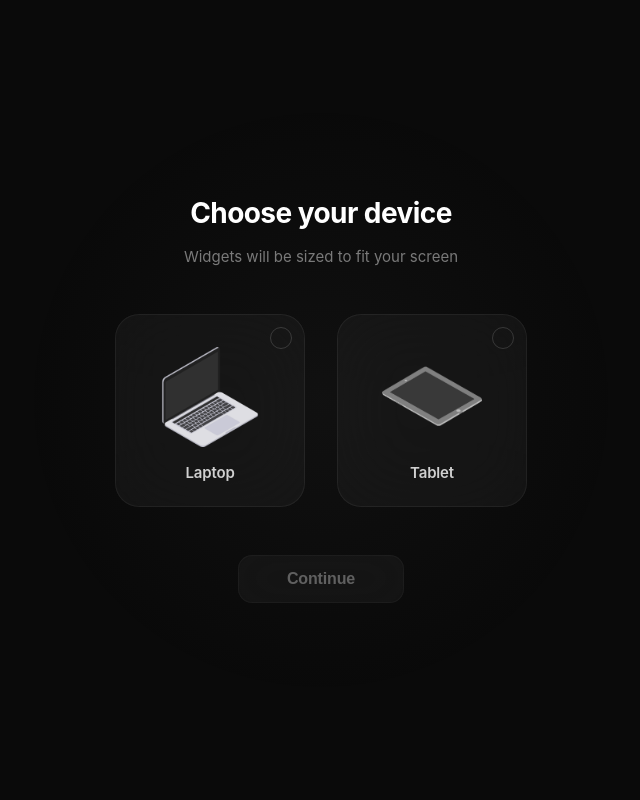
After one commit to omarbaker8/Dashboard, a Flask app: page /setup in a window 1280 px wide. The commit adds this page. Shown: the whole page, without its empty margins (319-959 px from the left). Run offline with Flask 3, Linux system fonts and the light colour scheme; data that the repository does not hold is empty.

Commit message:
initial setup

```diff
--- a/app.py
+++ b/app.py
@@ -3,14 +3,16 @@ import json
 import re
 import time
 import urllib.request
-from flask import Flask, render_template, request, redirect, url_for, jsonify, send_file, abort
+from flask import Flask, render_template, request, redirect, url_for, jsonify, send_file, abort, make_response
 from PIL import Image
 from io import BytesIO
+from db import (get_device, create_device, list_devices, get_device_config,
+                save_device_config, get_device_widgets, save_device_widget,
+                init_device_widgets)
 
 app = Flask(__name__)
 
 WIDGETS_DIR = 'widgets'
-CONFIG_FILE = os.path.join(WIDGETS_DIR, 'config.json')
 WALLPAPERS_DIR = os.path.join('static', 'wallpapers')
 THUMBS_DIR = os.path.join(WALLPAPERS_DIR, '.thumbs')
 THUMB_SIZE = (280, 175)
@@ -20,10 +22,11 @@ os.makedirs(WIDGETS_DIR, exist_ok=True)
 
 
 # ---------------------------------------------------------------------------
-# Widget I/O — fully dynamic, just add a folder with data.js
+# Widget I/O — base widget definitions from disk (templates)
 # ---------------------------------------------------------------------------
 
-def get_widgets():
+def get_base_widgets():
+    """Read widget definitions from disk. These are the base templates."""
     widgets = []
     for item in sorted(os.listdir(WIDGETS_DIR)):
         item_path = os.path.join(WIDGETS_DIR, item)
@@ -45,7 +48,8 @@ def get_widgets():
     return sorted(widgets, key=lambda x: x.get('id', ''))
 
 
-def save_widget(widget):
+def save_base_widget(widget):
+    """Save widget definition to disk (base template)."""
     widget_dir = os.path.join(WIDGETS_DIR, widget['id'])
     os.makedirs(widget_dir, exist_ok=True)
     filepath = os.path.join(widget_dir, 'data.js')
@@ -54,22 +58,25 @@ def save_widget(widget):
 
 
 # ---------------------------------------------------------------------------
-# Config I/O — background and global settings
+# Device-aware helpers
 # ---------------------------------------------------------------------------
 
-def get_config():
-    if os.path.exists(CONFIG_FILE):
-        try:
-            with open(CONFIG_FILE, 'r') as f:
-                return json.load(f)
-        except (json.JSONDecodeError, IOError):
-            pass
-    return {"background": "#0a0a0a", "bg_blur": 0, "bg_dim": 0}
+def current_device_id():
+    """Get device_id from cookie, or None if not set."""
+    return request.cookies.get('device_id')
 
 
-def save_config(config):
-    with open(CONFIG_FILE, 'w') as f:
-        json.dump(config, f, indent=4)
+def require_device():
+    """Return device dict or None. If None, caller should redirect to setup."""
+    did = current_device_id()
+    if not did:
+        return None
+    return get_device(did)
+
+
+def get_widgets_for_device(device_id):
+    """Get widgets with per-device overrides applied."""
+    return get_device_widgets(device_id, get_base_widgets())
 
 
 # ---------------------------------------------------------------------------
@@ -78,17 +85,66 @@ def save_config(config):
 
 @app.route('/')
 def index():
+    if not require_device():
+        return redirect(url_for('setup'))
     return redirect(url_for('dashboard'))
+
+
+@app.route('/setup', methods=['GET', 'POST'])
+def setup():
+    if request.method == 'POST':
+        device_type = request.form.get('device_type', 'laptop')
+        if device_type not in ('laptop', 'tablet'):
+            device_type = 'laptop'
+
+        device_id, name = create_device(device_type)
+        # Initialize per-device widgets from base templates
+        init_device_widgets(device_id, device_type, get_base_widgets())
+        # Set default config
+        save_device_config(device_id, {
+            "background": "url('/static/wallpapers/Acrylic 4.png') no-repeat center / cover fixed",
+            "bg_blur": 0,
+            "bg_dim": 0,
+        })
+
+        resp = make_response(redirect(url_for('dashboard')))
+        resp.set_cookie('device_id', device_id, max_age=60*60*24*365*5, httponly=True, samesite='Lax')
+        return resp
+
+    # Check if there are existing devices to offer switching
+    devices = list_devices()
+    return render_template('setup.html', devices=devices)
+
+
+@app.route('/switch/<device_id>')
+def switch_device(device_id):
+    """Switch to an existing device."""
+    device = get_device(device_id)
+    if not device:
+        return redirect(url_for('setup'))
+    resp = make_response(redirect(url_for('dashboard')))
+    resp.set_cookie('device_id', device_id, max_age=60*60*24*365*5, httponly=True, samesite='Lax')
+    return resp
 
 
 @app.route('/dashboard')
 def dashboard():
-    return render_template('dashboard.html', widgets=get_widgets(), config=get_config())
+    device = require_device()
+    if not device:
+        return redirect(url_for('setup'))
+    config = get_device_config(device['id'])
+    widgets = get_widgets_for_device(device['id'])
+    return render_template('dashboard.html', widgets=widgets, config=config, device=device)
 
 
 @app.route('/settings', methods=['GET', 'POST'])
 def settings():
-    config = get_config()
+    device = require_device()
+    if not device:
+        return redirect(url_for('setup'))
+
+    config = get_device_config(device['id'])
+
     if request.method == 'POST':
         action = request.form.get('action')
 
@@ -96,7 +152,8 @@ def settings():
             widget_id = request.form.get('id', '').strip()
             new_css = request.form.get('css', '').strip()
             if widget_id and new_css:
-                for w in get_widgets():
+                widgets = get_widgets_for_device(device['id'])
+                for w in widgets:
                     if w['id'] == widget_id:
                         w['css'] = new_css
                         # Update location fields if provided
@@ -111,23 +168,23 @@ def settings():
                             val = request.form.get(key)
                             if val is not None:
                                 w[key] = val.strip()
-                        save_widget(w)
+                        save_device_widget(device['id'], w)
                         break
 
         elif action == 'update_background':
             bg_css = request.form.get('background_css', '').strip()
             if bg_css:
                 config['background'] = bg_css
-            # Always persist blur/dim (even 0, so users can reset)
             bg_blur = request.form.get('bg_blur', '0')
             bg_dim = request.form.get('bg_dim', '0')
             config['bg_blur'] = int(bg_blur) if bg_blur.isdigit() else 0
             config['bg_dim'] = int(bg_dim) if bg_dim.isdigit() else 0
-            save_config(config)
+            save_device_config(device['id'], config)
 
         return redirect(url_for('settings'))
 
-    return render_template('settings.html', widgets=get_widgets(), config=config)
+    widgets = get_widgets_for_device(device['id'])
+    return render_template('settings.html', widgets=widgets, config=config, device=device)
 
 
 # ---------------------------------------------------------------------------
@@ -152,7 +209,6 @@ def api_wallpapers():
 
 @app.route('/api/thumb/<path:filename>')
 def api_thumb(filename):
-    # Security: prevent directory traversal
     safe_name = os.path.basename(filename)
     if safe_name != filename or '..' in filename:
         abort(400)
@@ -165,11 +221,9 @@ def api_thumb(filename):
     thumb_name = os.path.splitext(safe_name)[0] + '.jpg'
     thumb_path = os.path.join(THUMBS_DIR, thumb_name)
 
-    # Serve cached thumbnail if newer than source
     if os.path.isfile(thumb_path) and os.path.getmtime(thumb_path) >= os.path.getmtime(src):
         return send_file(thumb_path, mimetype='image/jpeg')
 
-    # Generate thumbnail
     try:
         img = Image.open(src)
         img.thumbnail(THUMB_SIZE, Image.LANCZOS)
@@ -186,16 +240,21 @@ def api_thumb(filename):
 
 
 # ---------------------------------------------------------------------------
-# API: Layout persistence
+# API: Layout persistence (now per-device)
 # ---------------------------------------------------------------------------
 
 @app.route('/api/update_layout', methods=['POST'])
 def update_layout():
+    device = require_device()
+    if not device:
+        return jsonify({"status": "error", "message": "no device"})
+
     changes = request.json
     if not changes:
         return jsonify({"status": "error", "message": "no data"})
 
-    widget_map = {w['id']: w for w in get_widgets()}
+    widgets = get_widgets_for_device(device['id'])
+    widget_map = {w['id']: w for w in widgets}
 
     for item in changes:
         wid = item.get('id')
@@ -206,18 +265,18 @@ def update_layout():
             val = item.get(key)
             if val is not None:
                 w[key] = val
-        save_widget(w)
+        save_device_widget(device['id'], w)
 
     return jsonify({"status": "success"})
 
 
 # ---------------------------------------------------------------------------
-# API: BBC News — fetches top stories from BBC RSS, cached for 5 minutes
+# API: BBC News
 # ---------------------------------------------------------------------------
 
 BBC_LIVE_URL = 'https://www.bbc.com/live/news'
 _bbc_cache = {'ts': 0, 'items': []}
-_BBC_TTL = 300  # 5 minutes
+_BBC_TTL = 300
 _BBC_NEXT_DATA_RE = re.compile(r'<script id="__NEXT_DATA__"[^>]*>(.+?)</script>', re.DOTALL)
 
 
@@ -236,9 +295,7 @@ def fetch_bbc_news():
             raise ValueError('__NEXT_DATA__ not found')
         data = json.loads(m.group(1))
 
-        # Navigate to the live news section content
         page = data.get('props', {}).get('pageProps', {}).get('page', {})
-        # The key is a dynamic tuple-style string; pick the first dict value
         page_obj = next((v for v in page.values() if isinstance(v, dict)), {}) if isinstance(page, dict) else {}
         sections = page_obj.get('sections', [])
         content = sections[0].get('content', []) if sections else []
--- a/templates/dashboard.html
+++ b/templates/dashboard.html
@@ -18,6 +18,7 @@
     <header>
         <a href="/dashboard" class="active">Dashboard</a>
         <a href="/settings">Settings</a>
+        {% if device %}<a href="/setup" style="margin-left:auto;opacity:0.4;font-size:12px;">{{ device.name }}</a>{% endif %}
     </header>
 
     <div class="grid-stack" id="dashboard-grid">
--- /dev/null
+++ b/templates/setup.html
@@ -0,0 +1,275 @@
+<!DOCTYPE html>
+<html lang="en">
+<head>
+    <meta charset="UTF-8">
+    <meta name="viewport" content="width=device-width, initial-scale=1.0">
+    <title>Setup</title>
+    <style>
+        *,*::before,*::after{margin:0;padding:0;box-sizing:border-box;}
+
+        body{
+            min-height:100vh;
+            display:flex;
+            align-items:center;
+            justify-content:center;
+            background:#0a0a0a;
+            font-family:-apple-system,BlinkMacSystemFont,'SF Pro Display','SF Pro Text',system-ui,sans-serif;
+            color:#fff;
+            overflow:hidden;
+        }
+
+        /* Ambient glow */
+        body::before{
+            content:'';
+            position:fixed;
+            width:600px;height:600px;
+            top:50%;left:50%;
+            transform:translate(-50%,-50%);
+            background:radial-gradient(circle, rgba(128,128,128,0.06) 0%, transparent 70%);
+            pointer-events:none;
+            z-index:0;
+        }
+
+        .setup{
+            position:relative;
+            z-index:1;
+            display:flex;
+            flex-direction:column;
+            align-items:center;
+            gap:48px;
+            padding:60px 48px;
+            max-width:520px;
+            width:100%;
+        }
+
+        .setup-title{
+            font-size:28px;
+            font-weight:700;
+            letter-spacing:-0.02em;
+            text-align:center;
+            line-height:1.2;
+        }
+
+        .setup-subtitle{
+            font-size:15px;
+            font-weight:400;
+            color:rgba(255,255,255,0.45);
+            text-align:center;
+            margin-top:-32px;
+        }
+
+        .device-grid{
+            display:flex;
+            gap:32px;
+            justify-content:center;
+        }
+
+        .device-card{
+            display:flex;
+            flex-direction:column;
+            align-items:center;
+            gap:16px;
+            padding:32px 28px 24px;
+            border-radius:24px;
+            cursor:pointer;
+            transition:all 0.3s ease;
+            background:rgba(128,128,128,0.08);
+            border:1.5px solid rgba(255,255,255,0.06);
+            backdrop-filter:blur(40px);
+            -webkit-backdrop-filter:blur(40px);
+            width:190px;
+            position:relative;
+        }
+
+        .device-card:hover{
+            background:rgba(128,128,128,0.15);
+            border-color:rgba(255,255,255,0.18);
+            box-shadow:0 8px 32px rgba(0,0,0,0.3);
+            transform:translateY(-4px);
+        }
+
+        .device-card.selected{
+            background:rgba(128,128,128,0.18);
+            border-color:rgba(255,255,255,0.3);
+            box-shadow:0 8px 32px rgba(0,0,0,0.3), 0 0 0 1px rgba(255,255,255,0.1);
+        }
+
+        .device-card img{
+            width:100px;
+            height:100px;
+            object-fit:contain;
+            filter:brightness(0.95);
+            transition:transform 0.3s ease;
+        }
+
+        .device-card:hover img{
+            transform:scale(1.05);
+        }
+
+        .device-label{
+            font-size:15px;
+            font-weight:600;
+            letter-spacing:-0.01em;
+            color:rgba(255,255,255,0.8);
+        }
+
+        .device-check{
+            position:absolute;
+            top:12px;right:12px;
+            width:22px;height:22px;
+            border-radius:50%;
+            border:1.5px solid rgba(255,255,255,0.15);
+            transition:all 0.25s ease;
+            display:flex;
+            align-items:center;
+            justify-content:center;
+        }
+
+        .device-card.selected .device-check{
+            background:rgba(255,255,255,0.9);
+            border-color:rgba(255,255,255,0.9);
+        }
+
+        .device-check svg{
+            width:12px;height:12px;
+            opacity:0;
+            transition:opacity 0.25s;
+        }
+
+        .device-card.selected .device-check svg{
+            opacity:1;
+        }
+
+        .setup-btn{
+            padding:14px 48px;
+            border-radius:14px;
+            border:none;
+            background:rgba(255,255,255,0.12);
+            backdrop-filter:blur(20px);
+            -webkit-backdrop-filter:blur(20px);
+            color:#fff;
+            font-size:16px;
+            font-weight:600;
+            letter-spacing:-0.01em;
+            cursor:pointer;
+            transition:all 0.25s ease;
+            border:1px solid rgba(255,255,255,0.1);
+            opacity:0.35;
+            pointer-events:none;
+        }
+
+        .setup-btn.ready{
+            opacity:1;
+            pointer-events:auto;
+        }
+
+        .setup-btn.ready:hover{
+            background:rgba(255,255,255,0.2);
+            border-color:rgba(255,255,255,0.25);
+            box-shadow:0 4px 16px rgba(0,0,0,0.2);
+        }
+
+        /* Existing devices */
+        .existing{
+            margin-top:16px;
+            display:flex;
+            flex-direction:column;
+            align-items:center;
+            gap:12px;
+        }
+
+        .existing-label{
+            font-size:12px;
+            font-weight:500;
+            color:rgba(255,255,255,0.25);
+            text-transform:uppercase;
+            letter-spacing:0.08em;
+        }
+
+        .existing-list{
+            display:flex;
+            gap:8px;
+            flex-wrap:wrap;
+            justify-content:center;
+        }
+
+        .existing-chip{
+            padding:8px 16px;
+            border-radius:10px;
+            background:rgba(255,255,255,0.05);
+            border:1px solid rgba(255,255,255,0.08);
+            color:rgba(255,255,255,0.5);
+            font-size:13px;
+            font-weight:500;
+            text-decoration:none;
+            transition:all 0.2s;
+        }
+
+        .existing-chip:hover{
+            background:rgba(255,255,255,0.1);
+            color:rgba(255,255,255,0.8);
+            border-color:rgba(255,255,255,0.15);
+        }
+
+        .existing-chip .chip-type{
+            font-size:11px;
+            opacity:0.5;
+            margin-left:6px;
+        }
+    </style>
+</head>
+<body>
+    <div class="setup">
+        <div class="setup-title">Choose your device</div>
+        <div class="setup-subtitle">Widgets will be sized to fit your screen</div>
+
+        <div class="device-grid">
+            <div class="device-card" data-type="laptop" onclick="pick(this)">
+                <div class="device-check">
+                    <svg viewBox="0 0 12 12" fill="none"><path d="M2 6l3 3 5-5.5" stroke="#111" stroke-width="1.8" stroke-linecap="round" stroke-linejoin="round"/></svg>
+                </div>
+                <img src="/static/Icons/macbook-pro.png" alt="Laptop">
+                <span class="device-label">Laptop</span>
+            </div>
+            <div class="device-card" data-type="tablet" onclick="pick(this)">
+                <div class="device-check">
+                    <svg viewBox="0 0 12 12" fill="none"><path d="M2 6l3 3 5-5.5" stroke="#111" stroke-width="1.8" stroke-linecap="round" stroke-linejoin="round"/></svg>
+                </div>
+                <img src="/static/Icons/ipad.png" alt="Tablet">
+                <span class="device-label">Tablet</span>
+            </div>
+        </div>
+
+        <form method="POST" action="/setup" id="setup-form">
+            <input type="hidden" name="device_type" id="device-type" value="">
+            <button type="submit" class="setup-btn" id="go-btn">Continue</button>
+        </form>
+
+        {% if devices %}
+        <div class="existing">
+            <div class="existing-label">or switch to existing</div>
+            <div class="existing-list">
+                {% for d in devices %}
+                <a class="existing-chip" href="/switch/{{ d.id }}">
+                    {{ d.name }}<span class="chip-type">{{ d.type }}</span>
+                </a>
+                {% endfor %}
+            </div>
+        </div>
+        {% endif %}
+    </div>
+
+    <script>
+        var selected = null;
+        function pick(el) {
+            document.querySelectorAll('.device-card').forEach(function(c) {
+                c.classList.remove('selected');
+            });
+            el.classList.add('selected');
+            selected = el.dataset.type;
+            document.getElementById('device-type').value = selected;
+            document.getElementById('go-btn').classList.add('ready');
+        }
+    </script>
+</body>
+</html>
```
Also changed, not shown: db.py (added, +241 -0 lines), static/Icons/ipad.png (added), static/Icons/macbook-pro.png (added).
